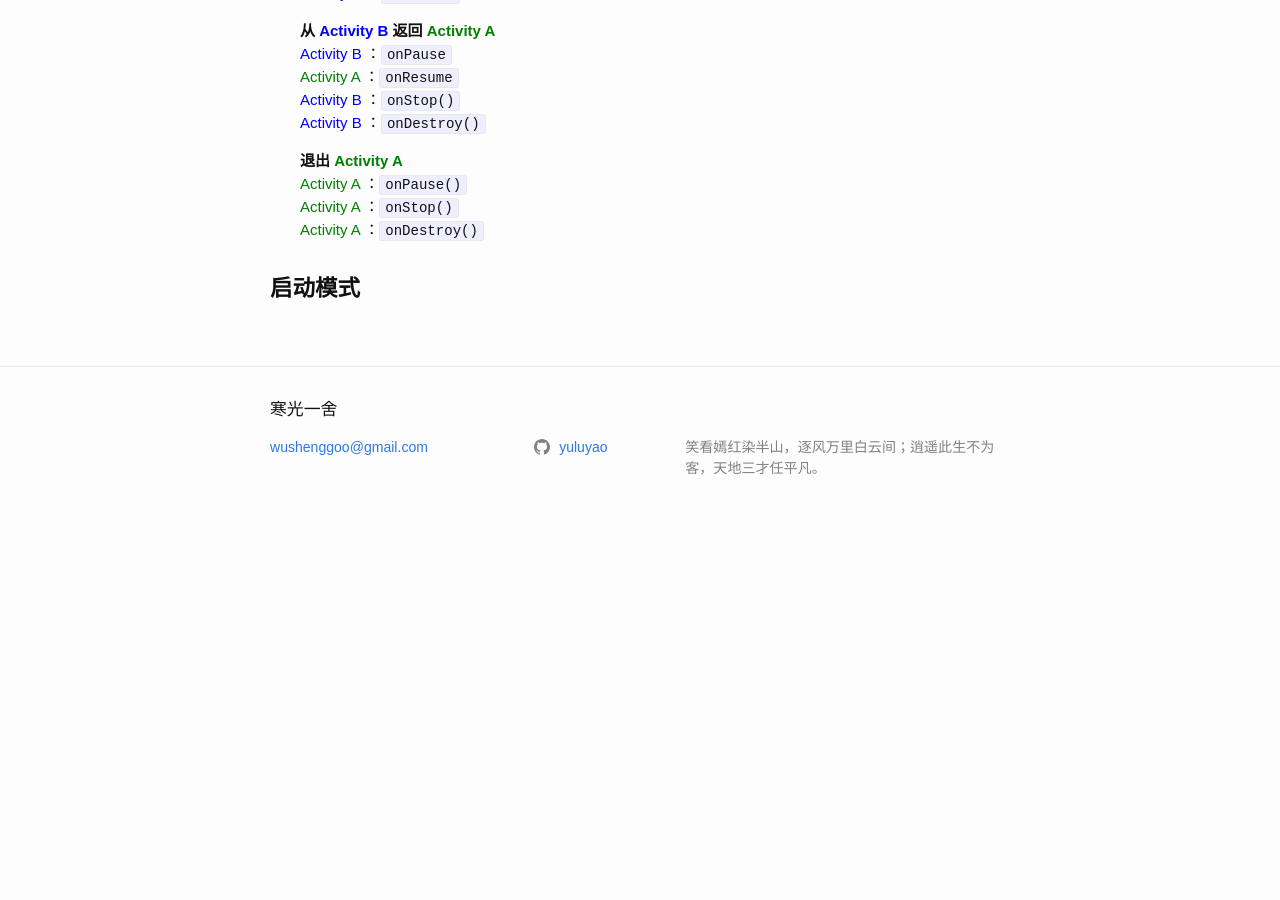
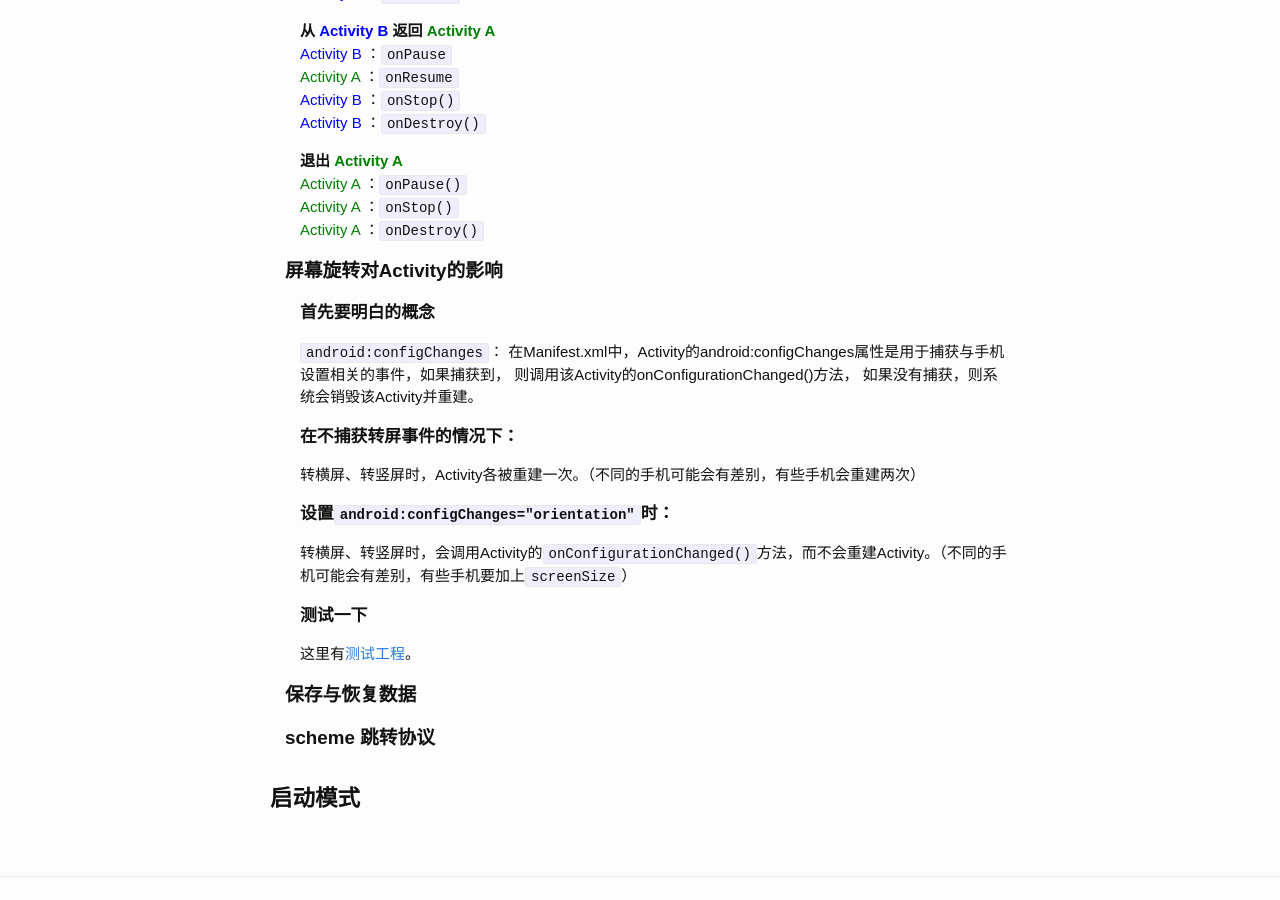
Before and after one commit to yuluyao/yuluyao.github.io, a Jekyll site: the page built from _posts/android/2019-03-01-Activity.md, in a window 1280 px wide and 900 px high, scrolled down 1226 px. Built offline with Jekyll 4.4.1, drawn with Linux system fonts in a browser that asks for light colours; before the commit the page ends 1765 px from its top, so only the background shows below that; some of the changed text lies outside the part shown.

Commit message:
rotate screen

```diff
--- a/_posts/android/2019-03-01-Activity.md
+++ b/_posts/android/2019-03-01-Activity.md
@@ -6,17 +6,14 @@ category: Android-Activity
 {% assign A = '<span class="text-green"> Activity A </span>' %}
 {% assign B = '<span class="text-blue"> Activity B </span>' %}
 
-## 生命周期
-
-### Activity 跳转时的生命周期
-
+## 生命周期相关
+### Activity跳转时的生命周期
 一般情况下，当从{{ A }}跳转到{{ B }}时，{{ A }}先调用`onPause()`，然后，{{ A }}会等{{ B }}调用`onResume()`以后才调用`onStop()`，
 特殊情况下，当{{ B }}是非全屏的Activity时，{{ A }}不会调用`onStart()`和`onStop()`。
 
 即，
 
 #### 当{{ B }}是全屏的Activity时：
-
 **启动{{ A }}**<br/>
 {{ A }}：`onCreate()`<br/>
 {{ A }}：`onStart()`<br/>
@@ -43,7 +40,6 @@ category: Android-Activity
 
 
 #### 当B是非全屏Activity时（dialog style）：
-
 **启动{{ A }}**<br/>
 {{ A }}：`onCreate()`<br/>
 {{ A }}：`onStart()`<br/>
@@ -68,5 +64,24 @@ category: Android-Activity
 
 
 
+### 屏幕旋转对Activity的影响
+#### 首先要明白的概念
+`android:configChanges`：
+在Manifest.xml中，Activity的android:configChanges属性是用于捕获与手机设置相关的事件，如果捕获到， 则调用该Activity的onConfigurationChanged()方法，
+如果没有捕获，则系统会销毁该Activity并重建。
+
+#### 在不捕获转屏事件的情况下：
+转横屏、转竖屏时，Activity各被重建一次。（不同的手机可能会有差别，有些手机会重建两次）
+
+#### 设置`android:configChanges="orientation"`时：
+转横屏、转竖屏时，会调用Activity的`onConfigurationChanged()`方法，而不会重建Activity。（不同的手机可能会有差别，有些手机要加上`screenSize`）
+
+#### 测试一下
+这里有[测试工程](https://github.com/yuluyao/ExOrientation)。
+
+
+### 保存与恢复数据
+
+### scheme 跳转协议
 
 ## 启动模式
```
